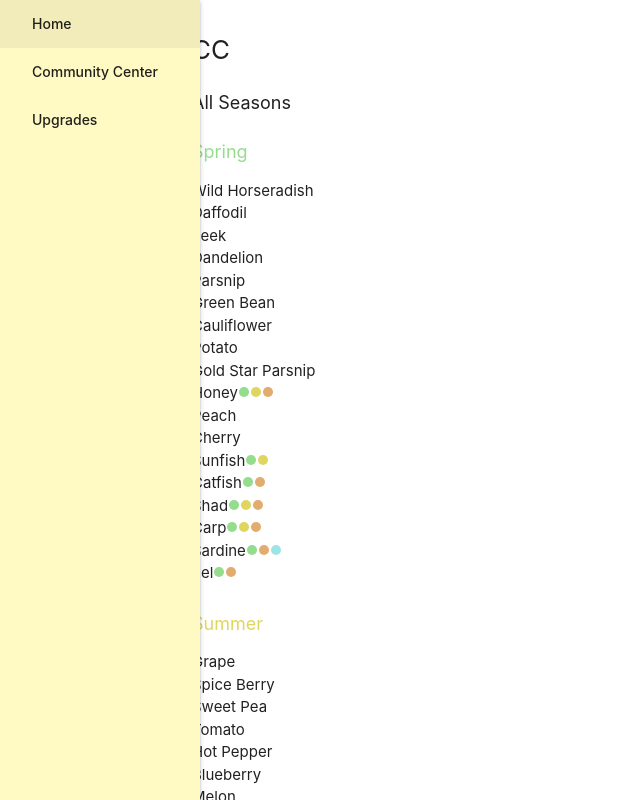
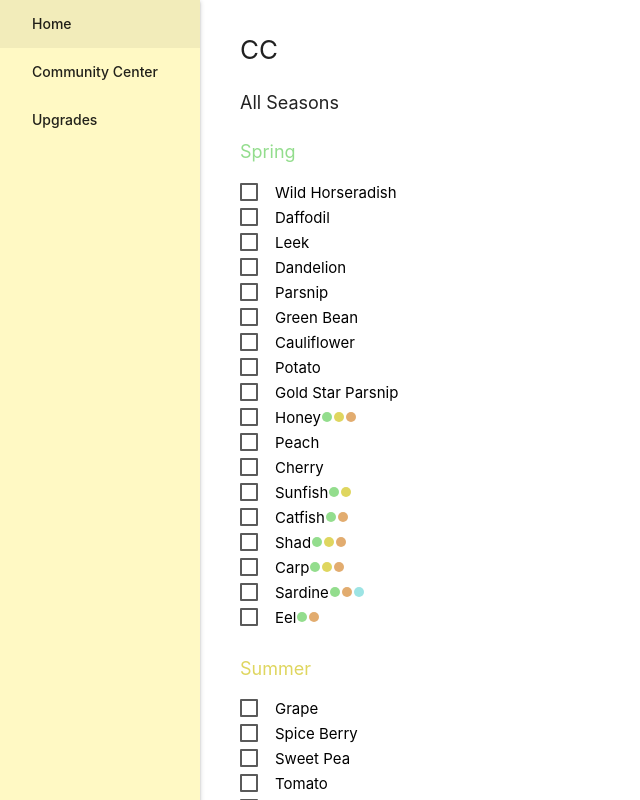
Before and after one commit to piratemermaid/sv-guide-app, a React (Create React App) app: page /community_center in a window 1280 px wide. Shown: the top 800 px of the page, without its empty margins (0-640 px from the left). Built offline with nearby package versions, Linux system fonts and the light colour scheme.

Commit message:
Work on CC

```diff
--- a/src/App.css
+++ b/src/App.css
@@ -1,5 +1,9 @@
 body {
   font: sans-serif;
+}
+
+.container {
+  margin-left: 240px;
 }
 
 h2 {
@@ -110,3 +114,12 @@ li.link-winter:hover {
 .season-dot.winter {
   background: rgb(157, 228, 228);
 }
+
+span.checkbox {
+  color: black;
+}
+
+[type="checkbox"]:checked + span:not(.lever):before {
+  border-right: 2px solid black;
+  border-bottom: 2px solid black;
+}
--- a/src/App.js
+++ b/src/App.js
@@ -13,7 +13,7 @@ class App extends Component {
   constructor(props) {
     super(props);
 
-    this.state = { cc: [], upgrades: [] };
+    this.state = {};
   }
 
   updateData(newState) {
@@ -23,16 +23,21 @@ class App extends Component {
 
   componentWillMount() {
     // get data from LS
-    if (this.state.cc.length === 0 && this.state.upgrades.length === 0) {
-      if (localStorage.getItem(globals.LS)) {
-        this.setState(JSON.parse(localStorage.getItem(globals.LS)));
-      } else {
-        localStorage.setItem(globals.LS, JSON.stringify(globals.DEFAULT_STATE));
-      }
+    if (Object.keys(this.state).length === 0) {
+      //   if (localStorage.getItem(globals.LS)) {
+      //     this.setState(JSON.parse(localStorage.getItem(globals.LS)));
+      //   } else {
+      //     localStorage.setItem(globals.LS, JSON.stringify(globals.DEFAULT_STATE));
+      //   }
+      const { cc, upgrades } = globals.DEFAULT_STATE;
+      this.setState({ cc, upgrades });
+      localStorage.setItem(globals.LS, JSON.stringify({ cc, upgrades }));
     }
   }
 
   render() {
+    const { cc } = this.state;
+
     return (
       <div className="App">
         <BrowserRouter>
@@ -41,8 +46,15 @@ class App extends Component {
             <div className="container">
               <Switch>
                 <Route exact path="/" component={Home} />
-                <Route exact path="/community_center" component={CC} />
-                <Route path="/community_center/:season" component={CC} />
+                <Route
+                  exact
+                  path="/community_center"
+                  render={() => <CC cc={cc} />}
+                />
+                <Route
+                  path="/community_center/:season"
+                  render={() => <CC cc={cc} />}
+                />
                 <Route path="/upgrades" component={Upgrades} />
               </Switch>
             </div>
--- a/src/components/CC.js
+++ b/src/components/CC.js
@@ -39,4 +39,4 @@ const CC = props => {
   );
 };
 
-export default CC;
+export default withRouter(CC);
--- a/src/components/CCItem.js
+++ b/src/components/CCItem.js
@@ -5,13 +5,18 @@ const CCItem = props => {
 
   function renderSeasons(seasons) {
     return seasons.map(season => {
-      return <div className={`season-dot ${season}`} />;
+      return <div key={season} className={`season-dot ${season}`} />;
     });
   }
 
   return (
     <div>
-      {name}
+      <label>
+        <input type="checkbox" />
+        <span className="checkbox" checked="checked">
+          {name}
+        </span>
+      </label>
       {season.constructor === Array ? renderSeasons(season) : null}
     </div>
   );
--- a/src/utils/globals.js
+++ b/src/utils/globals.js
@@ -1,5 +1,10 @@
-export const DEFAULT_STATE = { cc: [], upgrades: [] };
 export const LS = "stardew_data";
 
 export const URL_COMMUNITY_CENTER = "/community_center";
 export const URL_UPGRADES = "/upgrades";
+
+let ccArr = [];
+for (let i = 0; i < 128; i++) {
+  ccArr.push(0);
+}
+export const DEFAULT_STATE = { cc: ccArr, upgrades: [] };
```
